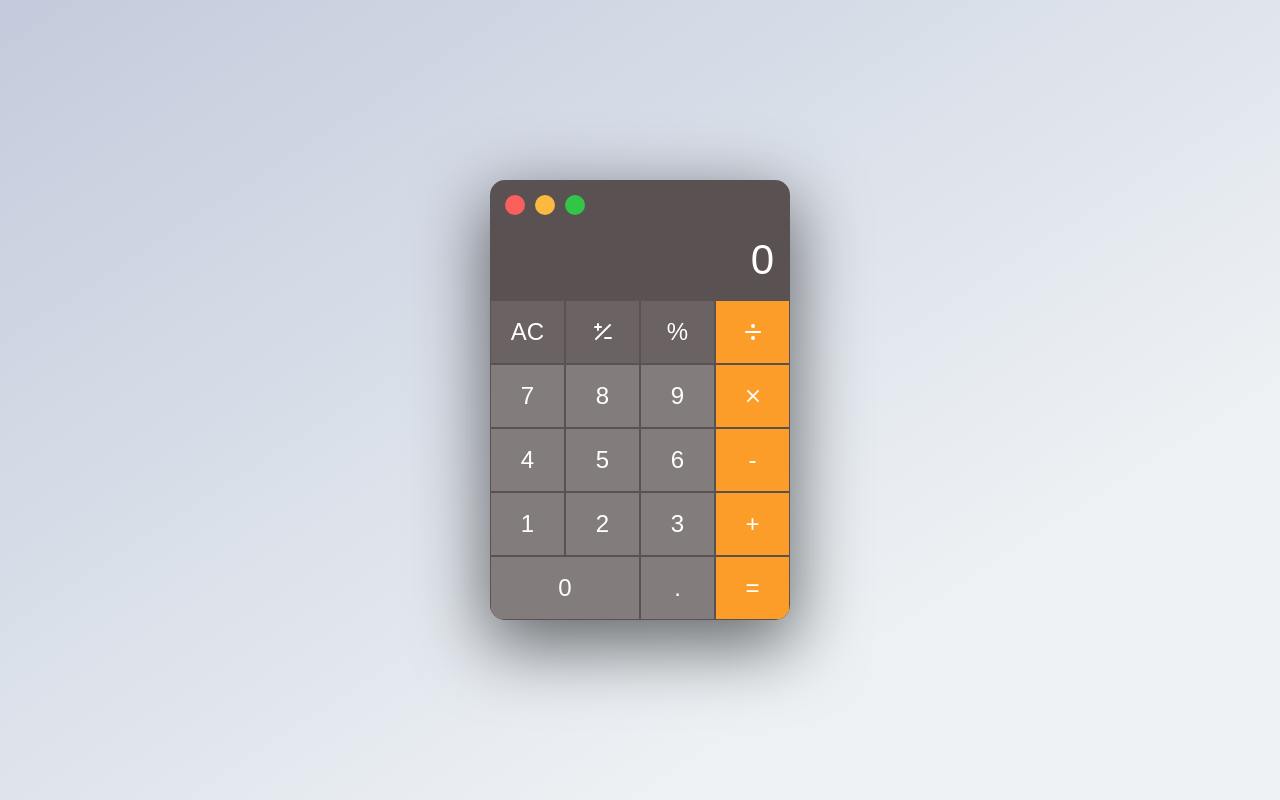
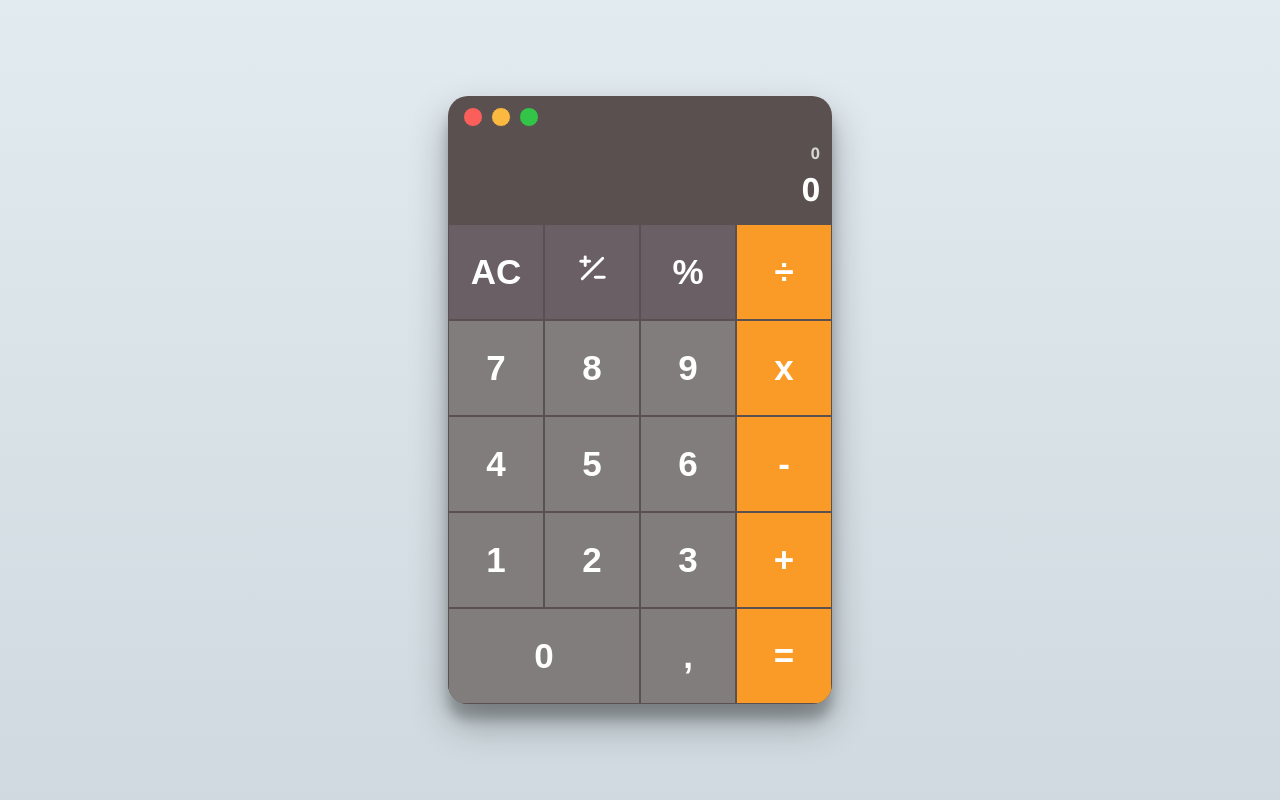
Before and after one commit to QuocNGN/UDT_Test_React, a React app: page / in a window 1280 px wide. Built offline with nearby package versions, Linux system fonts and the light colour scheme.

Commit message:
refactor: improve UI layout

```diff
--- a/src/App.tsx
+++ b/src/App.tsx
@@ -1,15 +1,11 @@
 import React from 'react'
-import Calculator from './Calculator'
-// import './app.css';
+import Calculator from './components/Calculator'
+import './assets/styles/app.scss'
+
 export default class App extends React.Component {
   render() {
     return (
       <div className='App'>
-        <div className='icon-wrapper'>
-          <button className='icon Red'></button>
-          <button className='icon Yellow'></button>
-          <button className='icon Blue'></button>
-        </div>
         <Calculator />
       </div>
     )
--- a/src/Calculator.tsx
+++ /dev/null
@@ -1,12 +0,0 @@
-import './assets/styles/app.scss'
-import Input from './components/Input'
-import Buttons from './components/Buttons'
-
-export default function Calculator() {
-  return (
-    <div className='calculator-container'>
-      <Input />
-      <Buttons />
-    </div>
-  )
-}
--- a/src/assets/styles/app.scss
+++ b/src/assets/styles/app.scss
@@ -1,177 +1,137 @@
 // Variables
-$background: #5a5152;
-$number-button: #837c7c;
-$operator-button: #fc9d2a;
-$other-button: #6a6263;
+$background: #5a5050;
+$number-button: #827d7d;
+$operator-button: #fa9b28;
+$other-button: #695f64;
 $white: #ffffff;
 $button-width: 80px;
 $button-height: 78px;
 
-* {
-  margin: 0;
-  padding: 0;
+*,
+*::before,
+*::after {
   box-sizing: border-box;
 }
 
-.App {
-  // width: 100%;
-  border-radius: 15px;
-  background-color: $background;
-  padding-top: 10px;
-  box-shadow: rgba(0, 0, 0, 0.56) 0px 22px 70px 4px;
-  overflow: hidden;
-}
-
-// Global styles
 body {
-  font-family: Arial, Helvetica, sans-serif;
+  font-family: "Segoe UI", Tahoma, Geneva, Verdana, sans-serif;
+  background: linear-gradient(to right, #3d1866, #fb2795);
+  background: linear-gradient(120deg, #fdfbfb 0%, #ebedee 100%);
+  background: linear-gradient(to top, #cfd9df 0%, #e2ebf0 100%);
+  color: #fff;
+  margin: 0;
+  font-weight: bold;
   display: flex;
   justify-content: center;
   align-items: center;
   height: 100vh;
-  background-color: $white;
-  overflow: hidden;
-  background-color: #c3cbdc;
-  background-image: linear-gradient(147deg, #c3cbdc 0%, #edf1f4 74%);
 }
 
-.calculator-container {
-  height: 400px;
-  width: 300px;
-  border-radius: 15px;
+.calculator {
+  display: grid;
+  margin-top: 2rem;
+  justify-content: center;
+  grid-template-columns: repeat(4, 6rem);
+  grid-template-rows: 2rem repeat(6, 6rem);
+  // background-color: $background;
+  border-radius: 20px;
+  width: fit-content;
+  height: fit-content !important;
+  margin: 0 auto;
   overflow: hidden;
-}
+  background-color: $background;
+  box-shadow: rgba(0, 0, 0, 0.3) 0px 19px 38px, rgba(0, 0, 0, 0.22) 0px 15px 12px;
 
-.buttons-container {
-  height: 80%;
-  display: flex;
-  flex-direction: column;
-}
+   // Exclude the icon-wrapper from the grid styles
+   .icon-wrapper {
+    grid-template-rows: initial;// Ensures it spans the entire width of the grid
+    display: flex; // Use flexbox to layout icons
+    justify-content: center;
+    align-items: center;
+    margin: 10px 0 0 10px;
+    gap: .5rem; // Space between icons
+    .icon {
+      width: 20px;
+      height: 20px;
+      border-radius: 100px;
 
-.button-row {
-  display: flex;
-  flex-direction: row;
-  height: 80%;
-}
+      &.Red {
+        // margin-left: 15px;
+        background-color: #fb5f5b;
+      }
 
-button {
-  font-family: Arial, Helvetica, sans-serif;
-  width: 100%;
-  height: 100%;
-  border: solid 1px $background;
-  font-size: 24px;
-  transition: 0.1s ease-in;
-  background-color: $number-button;
-  color: #ffffff;
-  display: flex;
-  justify-content: center;
-  align-items: center;
+      &.Yellow {
+        background-color: #fbba3f;
+      }
 
-  &:hover {
-    background-color: #cbcbcb;
-    cursor: pointer;
+      &.Blue {
+        background-color: #33c547;
+      }
+    }
   }
 }
 
-.zero-btn {
-  flex-basis: 50%;
-  text-align: center;
-  padding: 15px;
-}
+.calculator button {
+  border: none;
+  // border-radius: 15px;
+  background-color: $number-button;
+  color: $white;
+  font-size: 35px;
+  font-weight: 600;
+  // margin: 6px;
+  border: 1px solid $background;
+  user-select: none;
+  cursor: pointer;
 
-.decimal-btn {
-  flex-basis: 25%;
-}
+  // &:hover {
+  //   // background-color: #ff74ff;
+  //   outline: 1px solid #0b091eaf;
+  //   transition: 0.2s;
+  // }
 
-.equal-sign-btn {
-  flex-basis: 25%;
-}
+  &:focus {
+    transition: 0.1s;
+    outline: 1px solid #0b091eaf;
+  }
 
-.last-button {
-  background-color: $operator-button;
-  transition: 0.1s ease-in;
+  &.button-operator {
+    background-color: $operator-button;
+  }
 
-  &:hover {
-    background-color: #a26100;
+  &.button-top {
+    background-color: $other-button;
+  }
+
+  &.button-zero {
+    grid-column: span 2;
   }
 }
 
-.top {
-  background-color: $other-button;
-  color: $white;
-
-  &:hover {
-    background-color: #949494;
-    color: #000000;
-  }
+.calculator button:active {
+  box-shadow: none;
+  transform: translateX(-2px) translateY(-2px);
+  border-radius: -10px;
 }
 
-.input-container {
+.output {
+  // background-color: #0b091e;
+  grid-column: 1 / -1;
   display: flex;
   flex-direction: column;
-  justify-content: center;
-  background-color: $background;
-  padding: 0 2%;
-  border-radius: 15px 15px 0px 0px;
-  height: 20%;
-
-  h1 {
-    margin: 0;
-    padding-right: 10px;
-    color: #ffffff;
-    overflow: hidden;
-    font-family: Arial, Helvetica, sans-serif;
-    font-weight: 300;
-    text-align: end;
-    font-size: 42px;
-  }
+  align-items: flex-end;
+  justify-content: space-around;
+  padding: 0.75rem;
+  word-wrap: break-word;
+  word-break: break-all;
 }
 
-// Icon styles
-.icon {
-  display: inline;
-  width: 20px;
-  height: 20px;
-  border: 0;
-  border-radius: 100px;
-  margin: 5px;
+.prev {
+  color: rgba(255, 255, 255, 0.753);
+}
 
-  &.Red {
-    margin-left: 15px;
-    background-color: #fb5f5b;
-  }
-
-  &.Yellow {
-    background-color: #fbba3f;
-  }
-
-  &.Blue {
-    background-color: #33c547;
-  }
+.curr {
+  font-size: 2rem;
 }
 
 .history {
 }
-
-// Media query for devices with width below 768px
-@media (max-width: 768px) {
-  .App {
-    width: 90vw !important;
-    height: 60vh;
-    overflow: unset;
-    margin: auto !important;
-  }
-  .calculator-container {
-    width: 100% !important;
-    height: 100% !important;
-  }
-  body {
-    height: 80vh;
-  }
-  .input-container {
-    h1 {
-      padding-right: 10px;
-      font-size: 52px;
-    }
-  }
-}
--- a/src/components/Buttons.tsx
+++ /dev/null
@@ -1,50 +0,0 @@
-import '../assets/styles/app.scss'
-import { TbPlusMinus } from 'react-icons/tb'
-import { LuDivide } from 'react-icons/lu'
-import { HiMiniXMark } from 'react-icons/hi2'
-
-export default function Buttons() {
-  return (
-    <div className='buttons-container'>
-      {/* row of buttons */}
-      <div className='button-row'>
-        <button className='top'>AC</button>
-        <button className='top'>
-          {/* +/- */}
-          <TbPlusMinus />
-        </button>
-        <button className='top'>%</button>
-        <button className='last-button'>
-          {/* ÷ */}
-          <LuDivide />
-        </button>
-      </div>
-      <div className='button-row'>
-        <button>7</button>
-        <button>8</button>
-        <button>9</button>
-        <button className='last-button'>
-          {/* ✕ */}
-          <HiMiniXMark />
-        </button>
-      </div>
-      <div className='button-row'>
-        <button>4</button>
-        <button>5</button>
-        <button>6</button>
-        <button className='last-button'>-</button>
-      </div>
-      <div className='button-row'>
-        <button>1</button>
-        <button>2</button>
-        <button>3</button>
-        <button className='last-button'>+</button>
-      </div>
-      <div className='button-row'>
-        <button className='zero-btn'>0</button>
-        <button className='decimal-btn'>.</button>
-        <button className='last-button equal-sign-btn'>=</button>
-      </div>
-    </div>
-  )
-}
--- /dev/null
+++ b/src/components/Calculator.tsx
@@ -0,0 +1,41 @@
+import { TbPlusMinus } from 'react-icons/tb'
+
+function Calculator() {
+  return (
+    <div className='calculator'>
+      <div className='icon-wrapper'>
+        <button className='icon Red'></button>
+        <button className='icon Yellow'></button>
+        <button className='icon Blue'></button>
+      </div>
+      <div className='output'>
+        <div className='prev'>0</div>
+        <div className='curr'>0</div>
+      </div>
+
+      <button className='button-top'>AC</button>
+      <button className='button-top'>
+        <TbPlusMinus />
+      </button>
+      <button className='button-top'>%</button>
+      <button className='button-operator'>÷</button>
+      <button>7</button>
+      <button>8</button>
+      <button>9</button>
+      <button className='button-operator'>x</button>
+      <button>4</button>
+      <button>5</button>
+      <button>6</button>
+      <button className='button-operator'>-</button>
+      <button>1</button>
+      <button>2</button>
+      <button>3</button>
+      <button className='button-operator'>+</button>
+      <button className='button-zero'>0</button>
+      <button>,</button>
+      <button className='button-operator'>=</button>
+    </div>
+  )
+}
+
+export default Calculator
--- a/src/components/Input.tsx
+++ /dev/null
@@ -1,9 +0,0 @@
-import '../assets/styles/app.scss'
-
-export default function Input() {
-  return (
-    <div className='input-container'>
-      <h1>0</h1>
-    </div>
-  )
-}
```
Also changed, not shown: src/types/operations.ts (deleted, +0 -8 lines).
